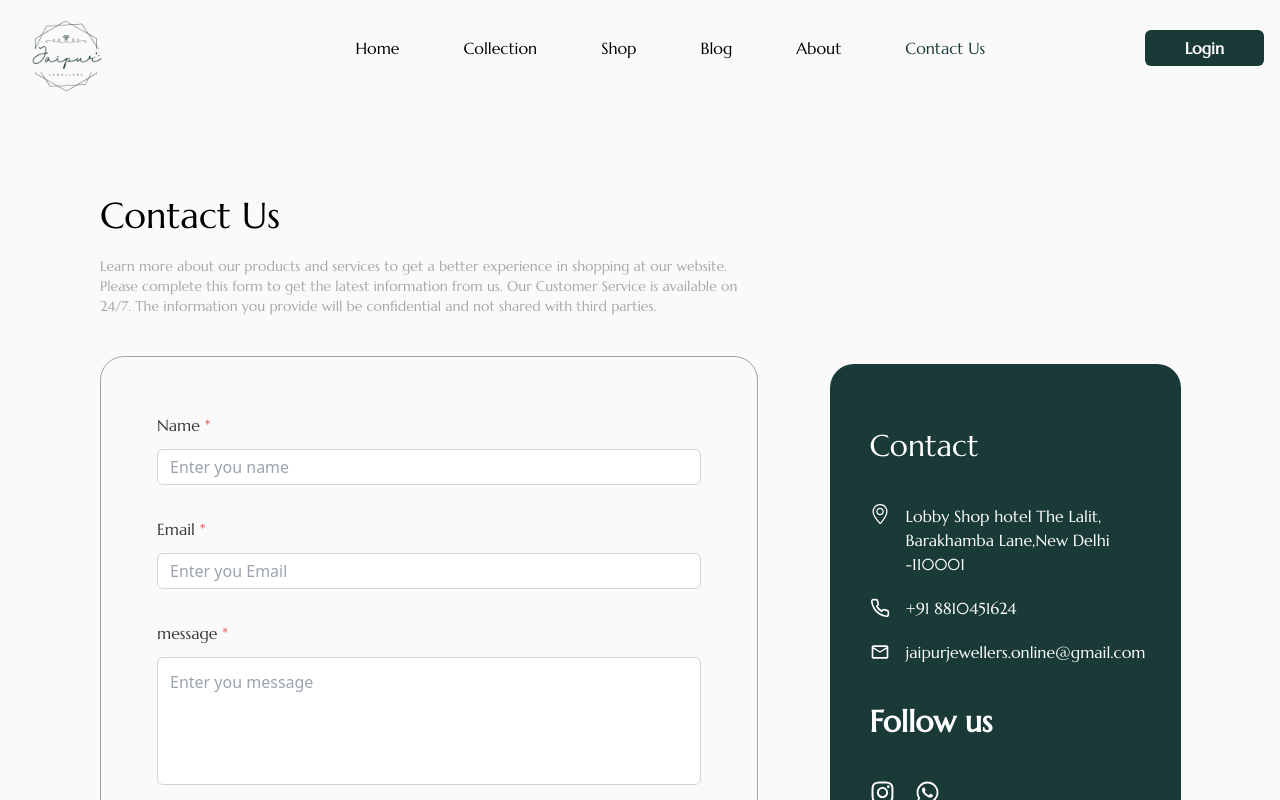
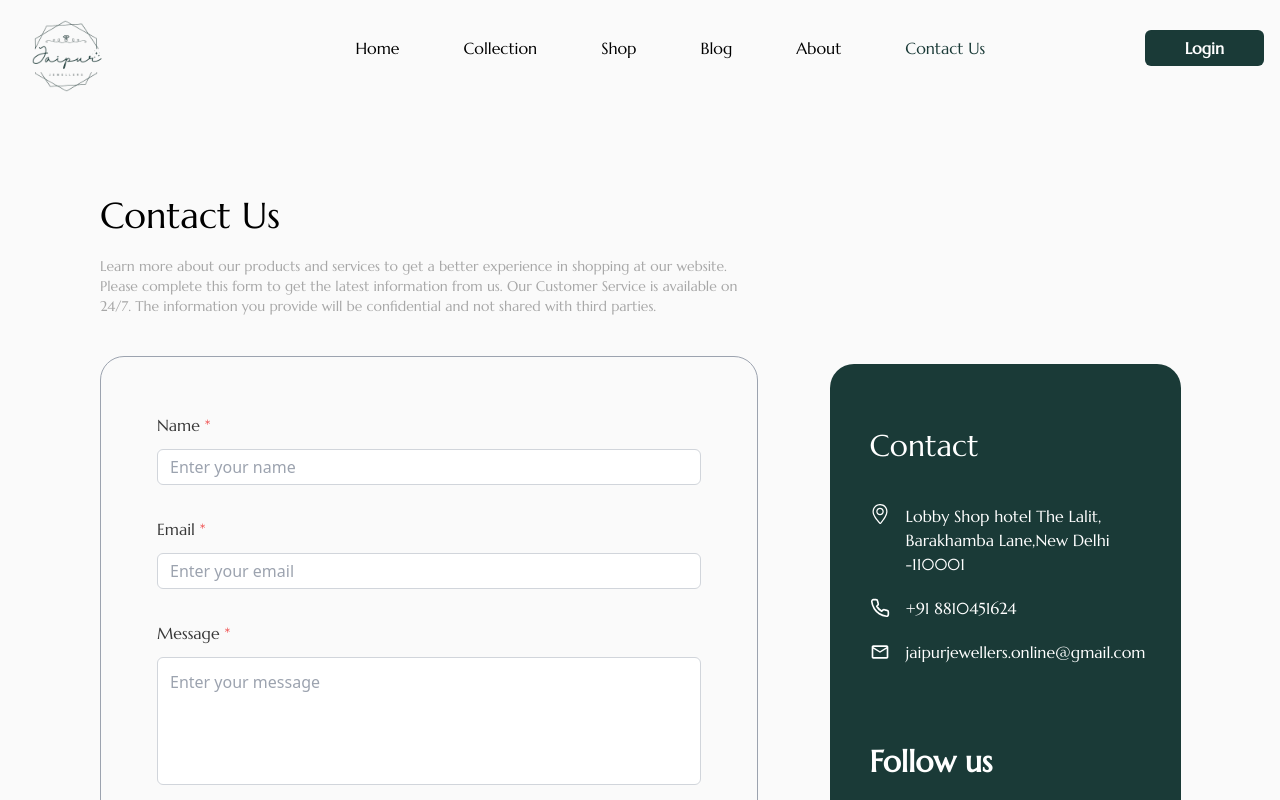
Before and after one commit to JaipurJewellers/Jaipur-Jewellers-Frontend, a React (Vite) app: page /contact-us in a window 1280 px wide. Shown: the top 800 px of the page. Built offline with nearby package versions, Linux system fonts and the light colour scheme; no server answers; a web font is replaced by a local one.

Commit message:
fixed some issues

```diff
--- a/package.json
+++ b/package.json
@@ -11,6 +11,7 @@
   },
   "dependencies": {
     "axios": "^1.7.7",
+    "framer-motion": "^12.4.7",
     "jwt-decode": "^4.0.0",
     "lucide-react": "^0.456.0",
     "react": "^18.3.1",
--- a/src/Components/AboutComponents/Section1.jsx
+++ b/src/Components/AboutComponents/Section1.jsx
@@ -10,7 +10,7 @@ function Section1() {
             <div className='w-full h-auto flex flex-col py-10 bg-[#FAFAFA]'>
                 <div className='font-marcellus px-5 text-sm md:text-base xl:text-lg md:px-20'> <span className='text-[#A7A7A7]'>Home</span> {'>'} <span className='text-[#1A3A37]'>About</span></div>
                 <div className='flex flex-col justify-center items-center my-10'>
-                    <span className='font-marcellus text-3xl md:text-4xl'>About Jwellery</span>
+                    <span className='font-marcellus text-3xl md:text-4xl'>About Jewellery</span>
                     <span className='text-xs w-[90vw] mt-5 font-marcellus sm:text-sm text-[#383838] sm:w-[80vw] md:w-[70vw] lg:w-[60vw] xl:w-[50vw] text-center'>Rooted in the royal traditions of Jaipur, our family has been crafting exquisite jewelry for decades. Passed down through generations, our expertise blends heritage craftsmanship with modern elegance. Each piece is a symbol of artistry, passion, and luxury—now available at your fingertips.</span>
                 </div>
                 <div className='w-full h-auto flex justify-center items-center lg:py-10'>
--- a/src/Components/ContactUsComponent/Section1.jsx
+++ b/src/Components/ContactUsComponent/Section1.jsx
@@ -8,6 +8,7 @@ import { ImFacebook2 } from "react-icons/im";
 import { FaWhatsapp } from "react-icons/fa";
 import axios from 'axios'
 import { NavLink } from 'react-router-dom';
+import { motion } from "framer-motion";
 
 const backend = import.meta.env.VITE_BACKEND_URL
 
@@ -42,29 +43,95 @@ function Section1() {
             <div className='w-full h-auto flex flex-col py-5 px-5 lg:pb-0'>
                 <span className='font-marcellus text-3xl sm:text-4xl'>Contact Us</span>
                 <span className='font-marcellus text-xs mt-2 text-[#A7A7A7] sm:text-sm md:text-xs xl:text-sm xl:mt-5'>Learn more about our products and services to get a better experience in shopping at our website. Please complete this form to get the latest information from us. Our Customer Service is available on 24/7. The information you provide will be confidential and not shared with third parties.</span>
-                <div className='w-full h-auto flex flex-col border-[1px] border-gray-400 mt-10 p-5 rounded-3xl gap-5 xl:p-14 xl:gap-8'>
-                    <div className='w-full h-auto flex flex-col gap-3'>
-                        <label className='text-[#383838] font-marcellus' htmlFor="name">Name <span className='text-red-500'>*</span></label>
-                        <input type="text" name='name' value={userDetails.name} onChange={(e) => setUserDetails({ ...userDetails, name: e.target.value })} id='name' placeholder='Enter you name' className='w-full h-9 outline-none px-3 border-[1px] border-gray-300 rounded-md' />
-                    </div>
-                    <div className='w-full h-auto flex flex-col gap-3'>
-                        <label className='text-[#383838] font-marcellus' htmlFor="email">Email <span className='text-red-500'>*</span></label>
-                        <input type="email" name='email' value={userDetails.email} onChange={(e) => setUserDetails({ ...userDetails, email: e.target.value })} id='email' placeholder='Enter you Email' className='w-full h-9 outline-none px-3 border-[1px] border-gray-300 rounded-md' />
-                    </div>
-                    <div className='w-full h-auto flex flex-col gap-3'>
-                        <label className='text-[#383838] font-marcellus' htmlFor="message">message <span className='text-red-500'>*</span></label>
-                        <textarea name="message" id="message" value={userDetails.message} onChange={(e) => setUserDetails({ ...userDetails, message: e.target.value })} placeholder='Enter you message' className='w-full outline-none p-3 border-[1px] border-gray-300 rounded-md min-h-32 max-h-32 resize-none'></textarea>
-                    </div>
-                    <div className='w-full h-auto flex flex-col justify-center items-center sm:flex-row sm:items-center md:flex-col lg:flex-row'>
-                        <div className='w-full h-full flex gap-2 items-center'>
-                            <input type="checkbox" name="termsCondition" id="termsCondition" className='' />
-                            <label htmlFor="termsCondition" className='text-[#A7A7A7] font-marcellus'>Accept Terms & Conditions</label>
-                        </div>
-                        <div className='w-full h-full flex justify-center items-center mt-5 sm:mt-0 sm:justify-end md:mt-5 md:justify-center lg:justify-end lg:mt-0'>
-                            <span onClick={sendMail} className='bg-[#1A3A37] px-10 py-2 font-marcellus text-[#FAFAFA] rounded-lg cursor-pointer'>Submit</span>
-                        </div>
-                    </div>
+                <motion.div
+            initial={{ opacity: 0, y: 50 }}
+            animate={{ opacity: 1, y: 0 }}
+            transition={{ duration: 0.5, ease: "easeOut" }}
+            className='w-full h-auto flex flex-col border-[1px] border-gray-400 mt-10 p-5 rounded-3xl gap-5 xl:p-14 xl:gap-8'
+        >
+            {/* Name Field */}
+            <motion.div
+                whileFocus={{ scale: 1.05 }}
+                transition={{ duration: 0.2 }}
+                className='w-full h-auto flex flex-col gap-3'
+            >
+                <label className='text-[#383838] font-marcellus' htmlFor="name">
+                    Name <span className='text-red-500'>*</span>
+                </label>
+                <input
+                    type="text"
+                    name='name'
+                    value={userDetails.name}
+                    onChange={(e) => setUserDetails({ ...userDetails, name: e.target.value })}
+                    id='name'
+                    placeholder='Enter your name'
+                    className='w-full h-9 outline-none px-3 border-[1px] border-gray-300 rounded-md focus:ring-2 focus:ring-green-400 transition-all'
+                />
+            </motion.div>
+
+            {/* Email Field */}
+            <motion.div
+                whileFocus={{ scale: 1.05 }}
+                transition={{ duration: 0.2 }}
+                className='w-full h-auto flex flex-col gap-3'
+            >
+                <label className='text-[#383838] font-marcellus' htmlFor="email">
+                    Email <span className='text-red-500'>*</span>
+                </label>
+                <input
+                    type="email"
+                    name='email'
+                    value={userDetails.email}
+                    onChange={(e) => setUserDetails({ ...userDetails, email: e.target.value })}
+                    id='email'
+                    placeholder='Enter your email'
+                    className='w-full h-9 outline-none px-3 border-[1px] border-gray-300 rounded-md focus:ring-2 focus:ring-blue-400 transition-all'
+                />
+            </motion.div>
+
+            {/* Message Field */}
+            <motion.div
+                whileFocus={{ scale: 1.05 }}
+                transition={{ duration: 0.2 }}
+                className='w-full h-auto flex flex-col gap-3'
+            >
+                <label className='text-[#383838] font-marcellus' htmlFor="message">
+                    Message <span className='text-red-500'>*</span>
+                </label>
+                <textarea
+                    name="message"
+                    id="message"
+                    value={userDetails.message}
+                    onChange={(e) => setUserDetails({ ...userDetails, message: e.target.value })}
+                    placeholder='Enter your message'
+                    className='w-full outline-none p-3 border-[1px] border-gray-300 rounded-md min-h-32 max-h-32 resize-none focus:ring-2 focus:ring-purple-400 transition-all'
+                />
+            </motion.div>
+
+            {/* Terms & Conditions + Submit Button */}
+            <div className='w-full h-auto flex flex-col justify-center items-center sm:flex-row sm:items-center md:flex-col lg:flex-row'>
+                <div className='w-full h-full flex gap-2 items-center'>
+                    <input type="checkbox" name="termsCondition" id="termsCondition" className='' />
+                    <label htmlFor="termsCondition" className='text-[#A7A7A7] font-marcellus'>
+                        Accept Terms & Conditions
+                    </label>
                 </div>
+
+                <motion.div
+                    whileHover={{ scale: 1.1 }}
+                    whileTap={{ scale: 0.9 }}
+                    transition={{ type: "spring", stiffness: 300 }}
+                    className='w-full h-full flex justify-center items-center mt-5 sm:mt-0 sm:justify-end md:mt-5 md:justify-center lg:justify-end lg:mt-0'
+                >
+                    <span
+                        onClick={sendMail}
+                        className='bg-[#1A3A37] px-10 py-2 font-marcellus text-[#FAFAFA] rounded-lg cursor-pointer transition-all'
+                    >
+                        Submit
+                    </span>
+                </motion.div>
+            </div>
+        </motion.div>
             </div>
             <div className='w-full h-auto flex justify-center items-center lg:w-[50vw] lg:items-end'>
                 <div className='w-[90%] h-[60vh] rounded-3xl bg-[#1A3A37] flex flex-col p-10 font-marcellus text-white md:h-auto lg:h-[430px] xl:h-[550px] xl:py-16'>
@@ -81,7 +148,7 @@ function Section1() {
                         <MdOutlineMail size={20} />
                         <span className='w-[80%] text-xs sm:text-sm xl:text-base'>jaipurjewellers.online@gmail.com</span>
                     </div>
-                    <div className='w-full h-auto flex flex-col mt-10 gap-8 xl:gap-10'>
+                    <div className='w-full h-auto flex flex-col mt-20 gap-8 xl:gap-10'>
                         <span className='font-semibold text-xl xl:text-3xl'>Follow us</span>
                         <div className='w-full h-auto flex gap-5 items-center'>
                             <NavLink to={'https://www.instagram.com/jaipur_jewellers.official'} target='_blank'><FaInstagram size={25} className='text-white' /></NavLink>
--- a/src/Components/MyCart.jsx
+++ b/src/Components/MyCart.jsx
@@ -106,7 +106,7 @@ function MyCart() {
                                 </div>
                                 <div className='w-full h-auto flex flex-col gap-3 mt-3'>
                                     <span onClick={handleCheckoutClick} className='w-full h-auto flex justify-center items-center bg-[#1A3A37] text-[#FAFAFA] rounded-md py-2 cursor-pointer'>Checkout</span>
-                                    <span className='w-full h-auto flex justify-center items-center text-[#1A3A37] py-2 cursor-pointer'>Continue Shopping</span>
+                                    <span onClick={()=>navigate('/shop')} className='w-full h-auto flex justify-center items-center text-[#1A3A37] py-2 cursor-pointer'>Continue Shopping</span>
                                 </div>
                             </div>
                         </div>
```
Also changed, not shown: src/Components/Header.jsx (+4 -3 lines), src/Components/HomeComponents/Collections.jsx (+4 -4 lines).
